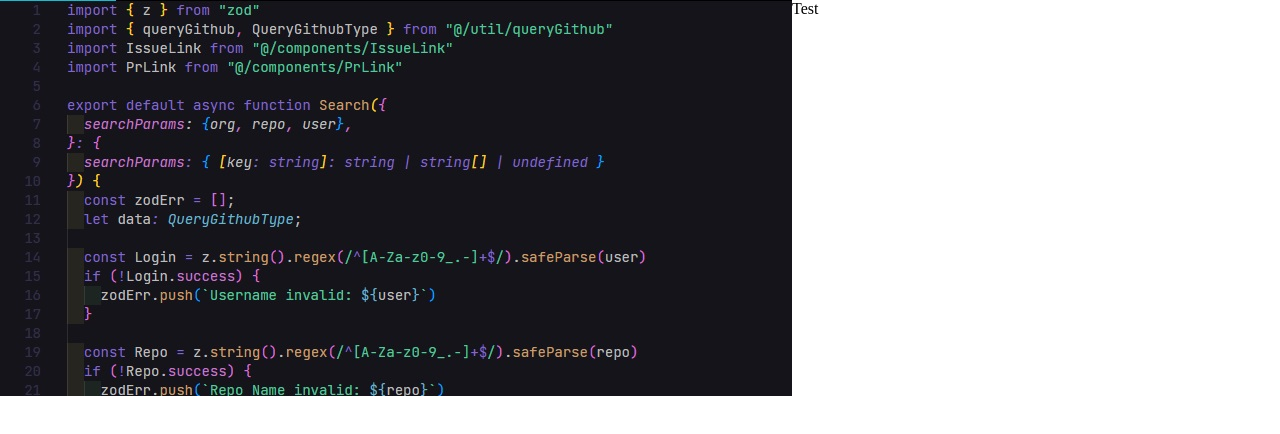
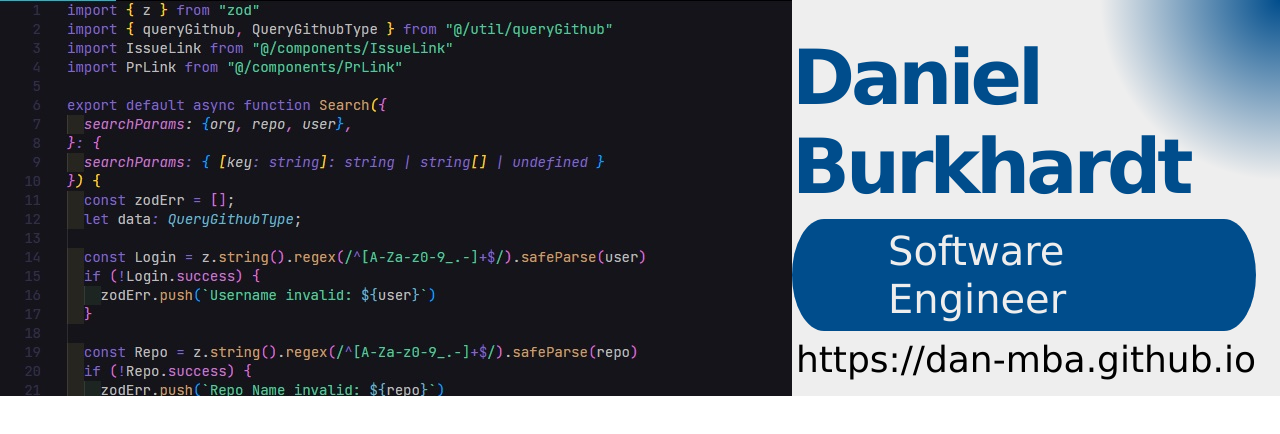
Before and after one commit to dan-mba/LinkedIn-background, a plain HTML site: page index.html in a window 1280 px wide. Drawn offline with Linux system fonts and the light colour scheme.

Commit message:
add text info & styling

```diff
--- a/index.html
+++ b/index.html
@@ -5,6 +5,9 @@
   <meta name="viewport" content="width=device-width, initial-scale=1.0">
   <title>LinkedIn Background</title>
   <style>
+    :root {
+      --accent-color: rgb(0, 77, 140);
+    }
     body {
       margin: 0 auto;
       max-width: 1584px;
@@ -19,12 +22,53 @@
     img {
       display: block;
     }
+    .text-col {
+      display: flex;
+      gap: .5rem;
+      flex-direction: column;
+      flex-basis: auto;
+      flex-grow: 1;
+      align-items: end;
+      justify-content: end;
+      padding-right: 1.5rem;
+      padding-bottom: 1rem;
+
+      font-family: Verdana, Geneva, Tahoma, sans-serif;
+
+      background-color: #eee;
+      background: radial-gradient(circle 180px at top right,
+        var(--accent-color),
+        #eee
+      );
+
+    }
+    .name {
+      font-size: 4.75rem;
+      font-weight: 700;
+      letter-spacing: -4px;
+      color: var(--accent-color);
+    }
+    .title {
+      font-size: 2.5rem;
+      line-height: 3rem;
+      background-color: var(--accent-color);
+      color: #eee;
+      border-radius: 2rem/50%;
+      padding: .5rem 6rem;
+    }
+    .web {
+      font-size: 2.25rem;
+    }
   </style>
 </head>
 <body>
   <div class="li-bg">
     <img src="./ReactTypescript.jpg" />
-    <div>Test</div>
+    <div class="text-col">
+      <div class="name">Daniel Burkhardt</div>
+      <div class="title">Software Engineer</div>
+      <div class="web">https://dan-mba.github.io</div>
+    </div>
   </div>
 </body>
 </html>
```
